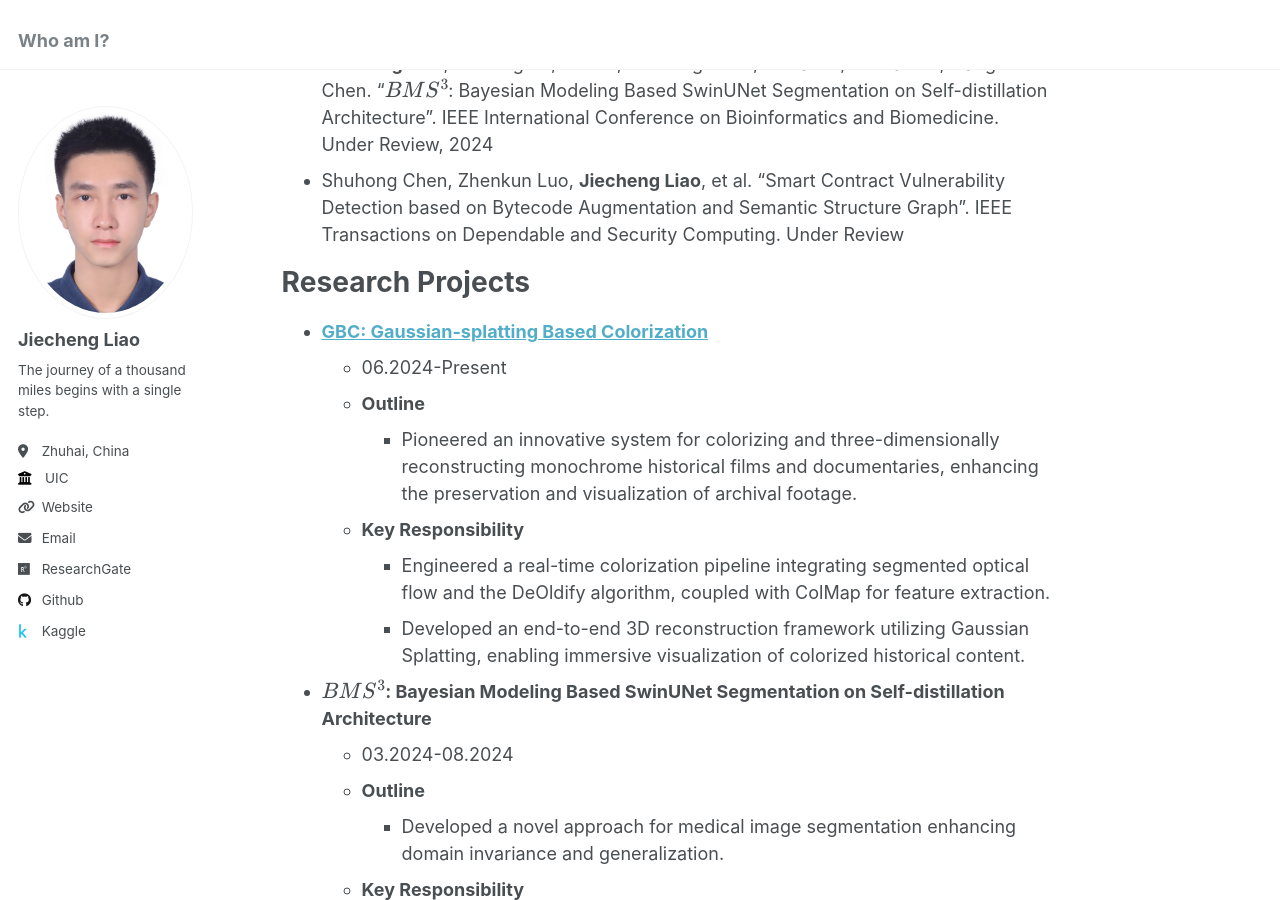
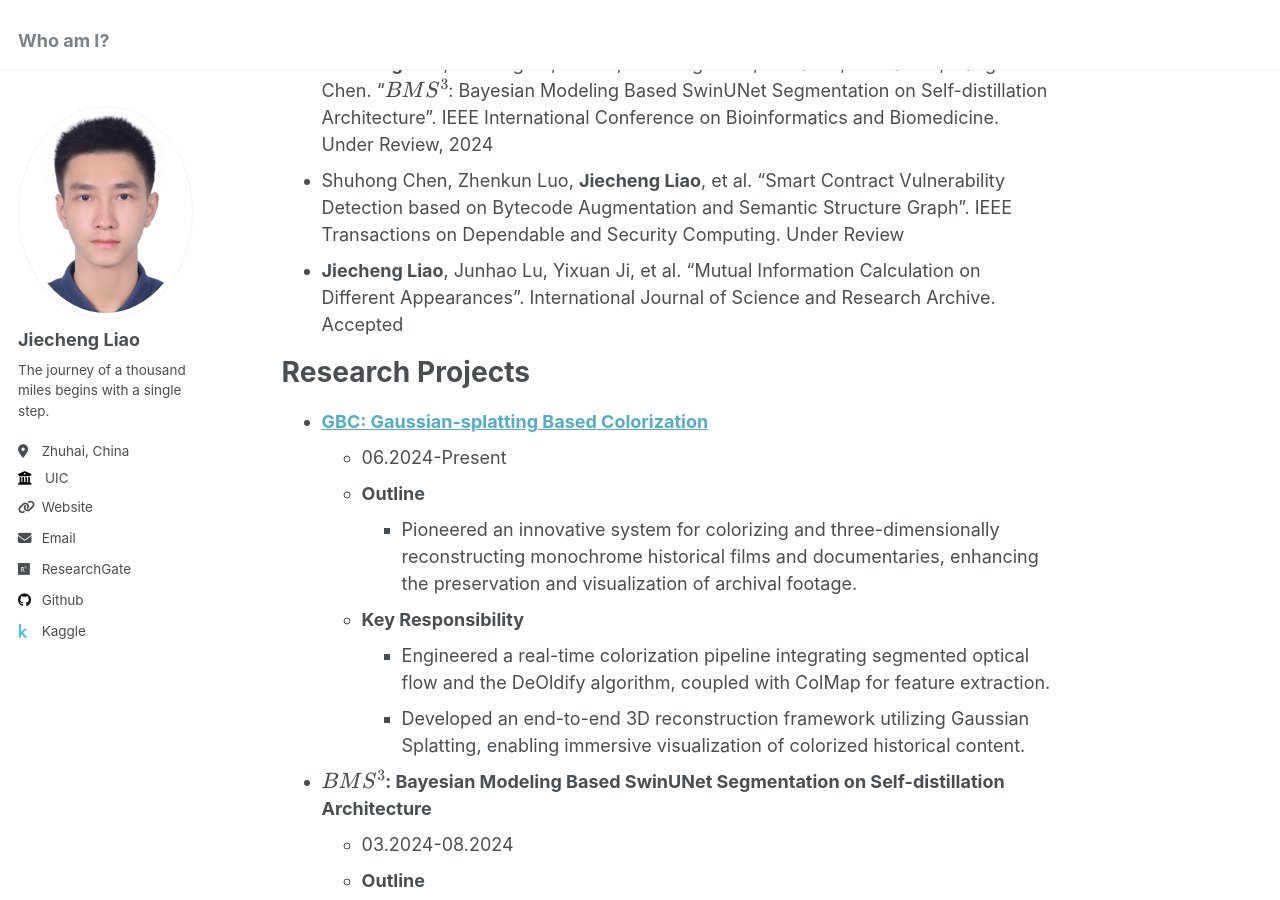
Before and after one commit to ffftuanxxx/ffftuanxxx.github.io, a Jekyll site: the page built from _pages/about.md, in a window 1280 px wide and 900 px high, scrolled down 1326 px. Built offline with Jekyll 4.4.1, drawn with Linux system fonts in a browser that asks for light colours.

Commit message:
Update about.md

```diff
--- a/_pages/about.md
+++ b/_pages/about.md
@@ -46,6 +46,7 @@ On-going Publications
 ======
 - **Jiecheng Liao**, Weifeng Su, Shi He, Shuhong Chen, Yixuan Ji, Junhao Lu, Liangfu Chen. "\\(BMS^3\\): Bayesian Modeling Based SwinUNet Segmentation on Self-distillation Architecture". IEEE International Conference on Bioinformatics and Biomedicine. Under Review, 2024
 - Shuhong Chen, Zhenkun Luo, **Jiecheng Liao**, et al. "Smart Contract Vulnerability Detection based on Bytecode Augmentation and Semantic Structure Graph". IEEE Transactions on Dependable and Security Computing. Under Review
+- **Jiecheng Liao**, Junhao Lu, Yixuan Ji, et al. “Mutual Information Calculation on Different Appearances”. International Journal of Science and Research Archive. Accepted
 
 Research Projects
 ======
```
